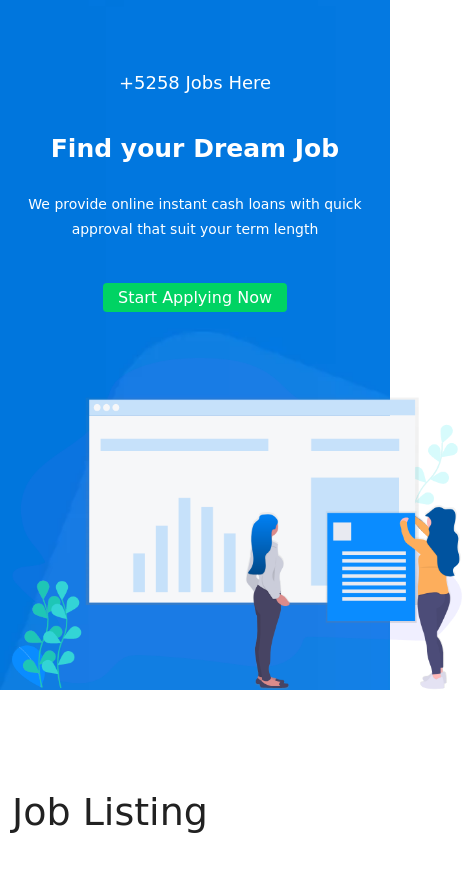
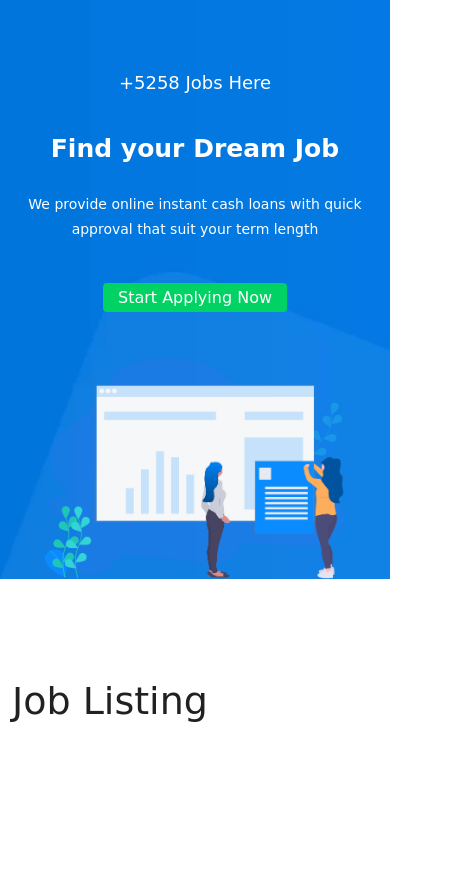
Before and after one commit to Saeed-Ramadan/job-v2, a plain HTML site: page index.html in a window 390 px wide. Shown: the part 82-954 px from the top of the page, 462 px wide, since content can reach past the window. After the commit the page ends 857 px from the top, so only its background shows below. Drawn offline with nearby package versions, Linux system fonts and the light colour scheme; no server answers.

Commit message:
Update style.css
delete margin-left from #job-view
add media query to hero img

```diff
--- a/css/style.css
+++ b/css/style.css
@@ -141,6 +141,12 @@ body {
   max-width: 450px;
 }
 
+@media (max-width: 600px){
+  .hero .hero-img {
+    max-width: 300px;
+  }
+}
+
 .hero .hero-data #job-number p {
   height: 45px;
   font-family: cursive;
@@ -234,7 +240,7 @@ body {
 
 #job-view {
   list-style: none;
-  margin-left: 100px;
+/*   margin-left: 100px; */
 }
 
 .body-container .job-data {
```
